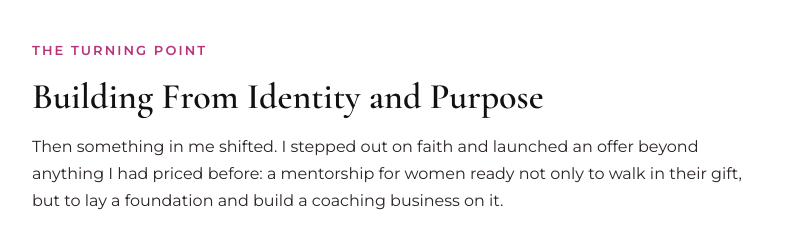
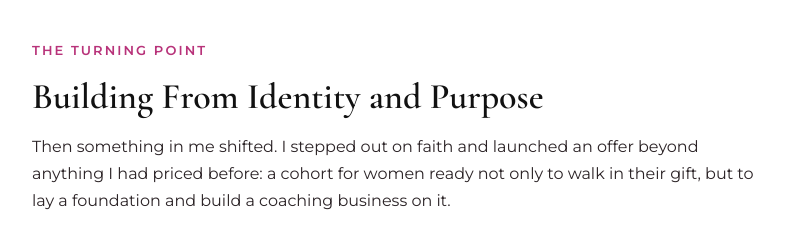
Before and after one commit to naomiroe03/kingdomroe.com, an Astro site: page /about in a window 1280 px wide. Shown: the part 1860-2088 px from the top of the page, without its empty margins (242-1037 px from the left). Built offline with nearby package versions, Linux system fonts and the light colour scheme; Astro itself is replaced by a stand-in of ours.

Commit message:
About page: call the offer a cohort, not a mentorship
Co-Authored-By: Claude Opus 5.5 <noreply@anthropic.com>
Claude-Session: https://claude.ai/code/session_014V8Uog4Tv7VHYGQ5srj9hA

```diff
--- a/src/pages/about.astro
+++ b/src/pages/about.astro
@@ -38,7 +38,7 @@ const chapters = [
     when: 'The turning point',
     title: 'Building From Identity and Purpose',
     body: [
-      'Then something in me shifted. I stepped out on faith and launched an offer beyond anything I had priced before: a mentorship for women ready not only to walk in their gift, but to lay a foundation and build a coaching business on it.',
+      'Then something in me shifted. I stepped out on faith and launched an offer beyond anything I had priced before: a cohort for women ready not only to walk in their gift, but to lay a foundation and build a coaching business on it.',
       'My first five clients enrolled. And as they walked through the process and trusted me to take them there, they began making sales and creating income of their own.',
     ],
   },
```
